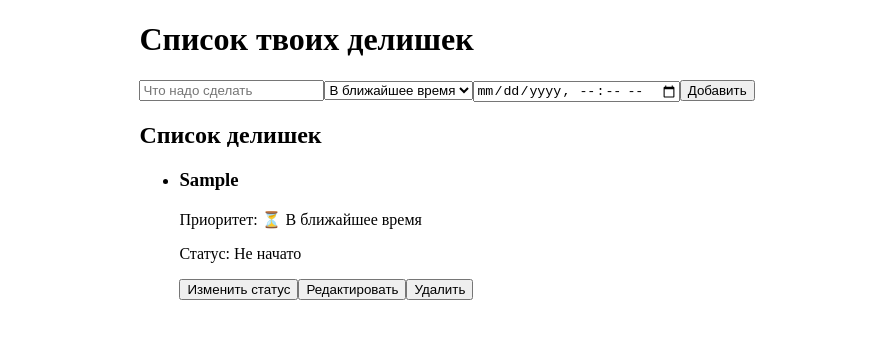
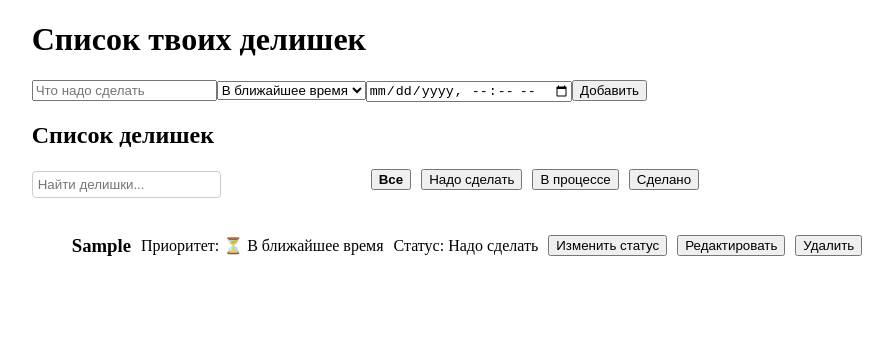
Before and after one commit to AnyaKrivosheeva/Task-Manager, a React (Vite) app: page / in a window 1280 px wide. Both pictures are taken after typing "Sample" into the empty fields and a click on the button "Добавить". Shown: the top 338 px of the page, without its empty margins (193-1086 px from the left). Built offline with nearby package versions, Linux system fonts and the light colour scheme.

Commit message:
Добавлена фильтрация, поиск

```diff
--- /dev/null
+++ b/src/components/TaskFilter/TaskFilter.tsx
@@ -0,0 +1,39 @@
+import { statusLabels } from "../../shared/lib/statusLabels";
+import type { FilterType } from "../../types/filter";
+import type { TaskStatus } from "../../types/task";
+
+type Props = {
+    currentFilter: FilterType;
+    onChange: (filter: FilterType) => void;
+};
+
+export default function TaskFilter({ currentFilter, onChange }: Props) {
+    const statuses = Object.keys(statusLabels) as TaskStatus[];
+
+    return (
+        <div style={{ display: "flex", gap: "10px", marginBottom: "10px" }}>
+            <button
+                onClick={() => onChange("all")}
+                style={{
+                    cursor: "pointer",
+                    fontWeight: currentFilter === "all" ? "bold" : "normal",
+                }}
+            >
+                Все
+            </button>
+
+            {statuses.map((status) => (
+                <button
+                    key={status}
+                    onClick={() => onChange(status)}
+                    style={{
+                        cursor: "pointer",
+                        fontWeight: currentFilter === status ? "bold" : "normal",
+                    }}
+                >
+                    {statusLabels[status]}
+                </button>
+            ))}
+        </div>
+    )
+}
--- a/src/components/TaskItem/TaskItem.tsx
+++ b/src/components/TaskItem/TaskItem.tsx
@@ -45,7 +45,7 @@ export default function TaskItem({ task }: Props) {
     };
 
     return (
-        <li>
+        <li style={{ display: "flex", gap: "10px", alignItems: "center" }}>
             {!isEditing ? (
                 <>
                     <h3>{task.title}</h3>
--- a/src/components/TaskList/TaskList.tsx
+++ b/src/components/TaskList/TaskList.tsx
@@ -1,19 +1,43 @@
 import { useSelector } from "react-redux";
 import type { RootState } from "../../store/store";
 import TaskItem from "../TaskItem/TaskItem";
+import { useState } from "react";
+import type { FilterType } from "../../types/filter";
+import TaskFilter from "../TaskFilter/TaskFilter";
+import TaskSearch from "../TaskSearch/TaskSearch";
 
 export default function TaskList() {
+    const [filter, setFilter] = useState<FilterType>("all");
+    const [search, setSearch] = useState<string>("");
+
     const tasks = useSelector((state: RootState) => state.tasks.items);
+
+    const filteredTasks = tasks.filter((task) => {
+        const matchStatus =
+            filter === "all" ? true : task.status === filter;
+
+        const matchSearch = task.title
+            .toLowerCase()
+            .includes(search.toLowerCase());
+
+        return matchStatus && matchSearch;
+    });
 
     return (
         <div>
             <h2>Список делишек</h2>
 
-            {tasks.length === 0
+            <div style={{ display: "flex", gap: "150px", marginBottom: "10px", alignItems: "center" }}>
+
+                <TaskSearch value={search} onChange={setSearch} />
+                <TaskFilter currentFilter={filter} onChange={setFilter} />
+            </div>
+
+            {filteredTasks.length === 0
                 ? (<p>Пока нет делишек</p>)
                 : (
-                    <ul>
-                        {tasks.map((task) => (
+                    <ul style={{ display: "flex", flexDirection: "column", gap: "10px" }}>
+                        {filteredTasks.map((task) => (
                             <TaskItem key={task.id} task={task} />
                         ))}
                     </ul>
--- /dev/null
+++ b/src/components/TaskSearch/TaskSearch.tsx
@@ -0,0 +1,36 @@
+import { useEffect, useState } from "react";
+import { useDebounce } from "../../shared/hooks/useDebounce";
+
+type Props = {
+    value: string;
+    onChange: (value: string) => void;
+};
+
+export default function TaskSearch({ value, onChange }: Props) {
+    const [localValue, setLocalValue] = useState(value);
+
+    const debouncedValue = useDebounce(localValue, 300);
+
+    useEffect(() => {
+        onChange(debouncedValue);
+    }, [debouncedValue, onChange]);
+
+    useEffect(() => {
+        setLocalValue(value);
+    }, [value]);
+
+    return (
+        <input
+            type="text"
+            placeholder="Найти делишки..."
+            value={localValue}
+            onChange={(e) => setLocalValue(e.target.value)}
+            style={{
+                padding: "5px",
+                borderRadius: "4px",
+                border: "1px solid #ccc",
+                outline: "none",
+            }}
+        />
+    );
+}
--- /dev/null
+++ b/src/shared/hooks/useDebounce.ts
@@ -0,0 +1,17 @@
+import { useEffect, useState } from "react";
+
+export function useDebounce<T>(value: T, delay = 300): T {
+    const [debouncedValue, setDebouncedValue] = useState<T>(value);
+
+    useEffect(() => {
+        const timer = setTimeout(() => {
+            setDebouncedValue(value);
+        }, delay);
+
+        return () => {
+            clearTimeout(timer);
+        };
+    }, [value, delay]);
+
+    return debouncedValue;
+}
--- a/src/shared/lib/statusLabels.ts
+++ b/src/shared/lib/statusLabels.ts
@@ -1,7 +1,7 @@
 import type { TaskStatus } from "../../types/task";
 
 export const statusLabels: Record<TaskStatus, string> = {
-    todo: "Не начато",
+    todo: "Надо сделать",
     "in-progress": "В процессе",
     done: "Сделано",
 };
--- /dev/null
+++ b/src/types/filter.ts
@@ -0,0 +1,3 @@
+import type { TaskStatus } from "./task";
+
+export type FilterType = "all" | TaskStatus;
```
